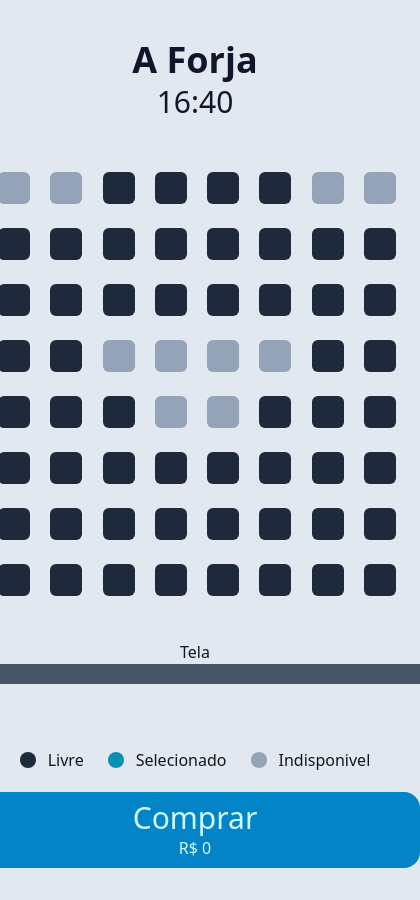
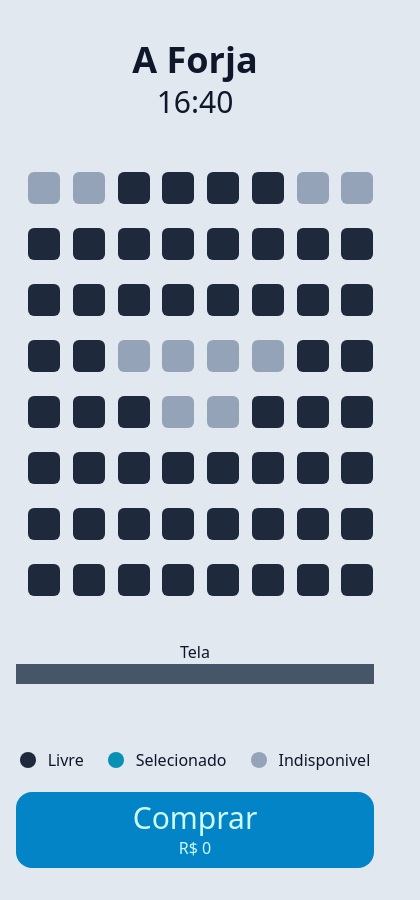
Before and after one commit to MelloBirkan/go-tickets-app, a Next.js app: page / in a window 390 px wide. Shown: the whole page, 420 px wide, since content can reach past the window. Before the commit the page ends 868 px from the top, so only its background shows below. Built offline with nearby package versions, Linux system fonts and the light colour scheme.

Commit message:
Fix: Correcão na margin de alguns componentes.

```diff
--- a/src/app/clientComponents/BuyButton.jsx
+++ b/src/app/clientComponents/BuyButton.jsx
@@ -24,7 +24,7 @@ export default function BuyButton() {
   return (
     <button
       type="button"
-      className={"flex flex-col bg-sky-600 items-center py-2 rounded-2xl w-[450px] mt-auto mb-8 text-cyan-100 md:mt-16"}
+      className={"flex flex-col bg-sky-600 items-center py-2 rounded-2xl md:w-[450px] w-11/12 mt-auto mb-8 text-cyan-100 md:mt-16"}
       onClick={handleClick}
     >
       <h2 className={"text-3xl font-light"}>Comprar</h2>
--- a/src/app/page.js
+++ b/src/app/page.js
@@ -65,23 +65,23 @@ function SeatTip() {
 function ScreenLocation() {
   return <div className={"flex flex-col items-center mb-16 mt-10"}>
     <p className={"font-thin"}>Tela</p>
-    <div className={"w-[450px] h-5 bg-slate-600"}></div>
+    <div className={"md:w-[450px] w-11/12 h-5 bg-slate-600"}></div>
   </div>;
 }
 
 export default function Home() {
   return (
     <SeatsProvider>
-      <main className="flex flex-col items-center h-screen mx-auto max-w-screen-lg">
+      <main className="flex flex-col items-center md:h-screen mx-auto md:max-w-screen-lg">
         <TitleAndDescription title={sessao.titulo} description={sessao.horario}
                              modifier={"mt-5 mb-12"} big={true}/>
-        <div className={"flex justify-center md:mx-6 gap-8"}>
+        <div className={"flex justify-center md:mx-6 md:gap-8"}>
           <div className={"flex flex-col"}>
             <SeatsGrid/>
             <ScreenLocation/>
             <SeatTip/>
           </div>
-          <div className={"hidden md:flex md:flex-col gap-6"}>
+          <div className={"hidden md:flex md:flex-col md:gap-6"}>
             <TitleAndDescription title={"Sinopse do filme"}
                                  description={sessao.sinopse}/>
             <TitleAndDescription title={"Data de lancamento"}
```
